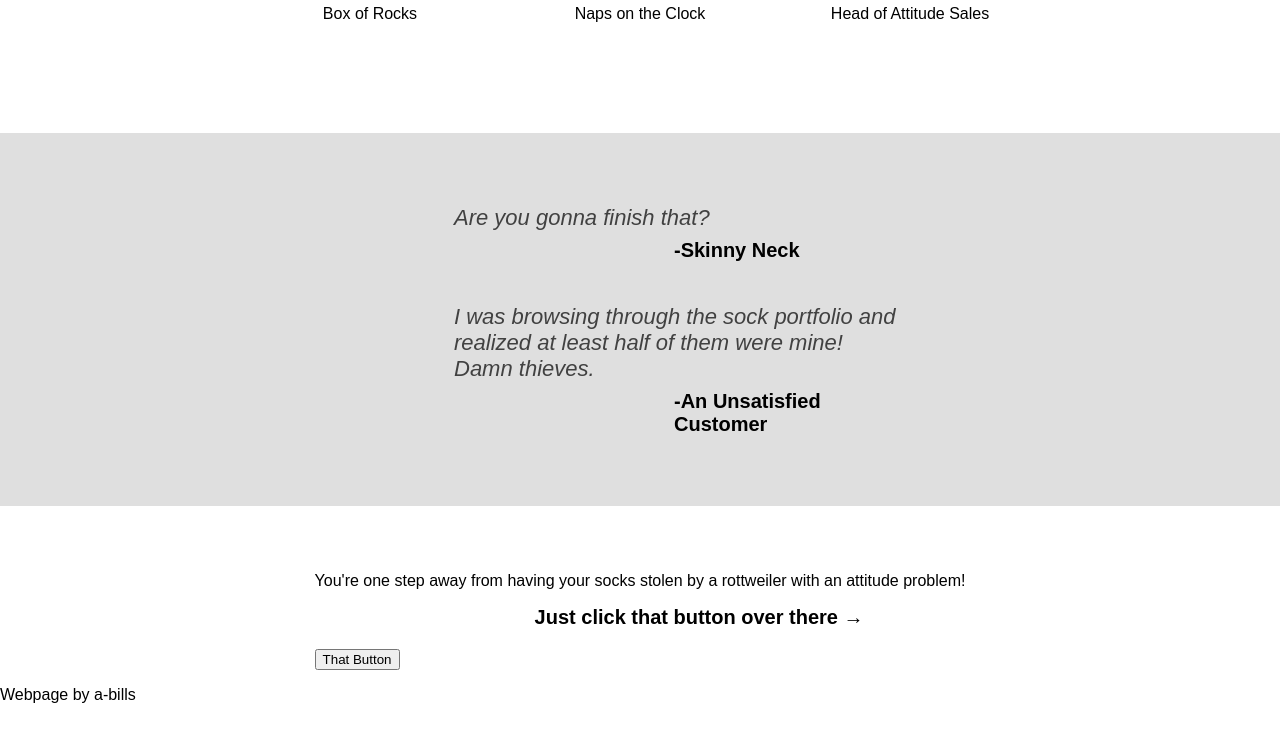
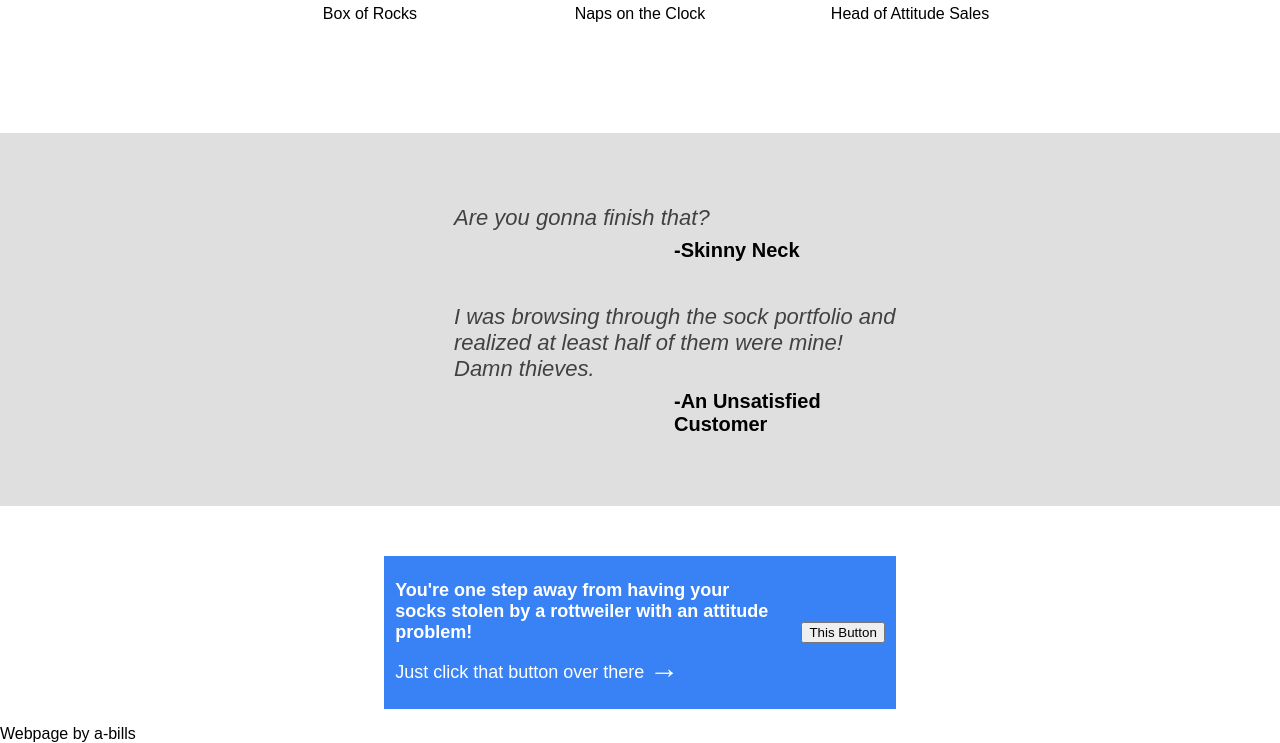
Before and after one commit to a-bills/landing-page, a plain HTML site: page index.html in a window 1280 px wide. Shown: the part 946-1689 px from the top of the page. Before the commit the page ends 1650 px from the top, so only its background shows below. Drawn offline with Linux system fonts and the light colour scheme.

Commit message:
Add style to final content section

```diff
--- a/index.html
+++ b/index.html
@@ -31,7 +31,7 @@
                 <h1 class="welcome">Welcome to Snotty Rotty, Inc!</h1>
                 <p class="welcome-text">A One-Stop-Shop for your daily fix of Rottweiler Attitude and Rottweiler Accessories. Use the navigation menu to explore our offerings or keep scrolling to meet the team!</p>
                 <p class="welcome-text">Click the button below to sign up for our newsletter: The Rotty Reader!</p>
-                <button class="button-1">Sign Up!</button>
+                <button style="align-self: flex-start;"class="button">Sign Up!</button>
             </div>
             <img src="./images/main-img.jpg" alt="Rottweiler">
         </div>
@@ -77,9 +77,11 @@
         </div>
 
         <div class="content-4">
-            <p class="conclusion">You're one step away from having your socks stolen by a rottweiler with an attitude problem!</p>
-            <p class="quote-author">Just click that button over there &#8594;</p>
-            <button class="button-2">That Button</button>
+            <div class="container-4">
+                <p class="conclusion">You're one step away from having your socks stolen by a rottweiler with an attitude problem!</p>
+                <p class="click-the-button">Just click that button over there <span>&#8594;</span></p>
+            </div>
+            <button class="button">This Button</button>
         </div>
     </div>
 
--- a/style.css
+++ b/style.css
@@ -192,3 +192,40 @@ The purpose of this snippet is to create a dropdown menu for .navigation in the
     color: black;
     font-size: 20px;
 }
+
+.content-4 {
+    display: flex;
+    background-color: #3882F6;
+    padding: 24px 0;
+    color: white;
+    justify-content: space-around;
+    width: 40vw;
+}
+
+.container-4 {
+    display: flex;
+    flex-direction: column;
+    flex-wrap: wrap;
+    width: 75%;
+    font-size: 18px;
+}
+
+.conclusion {
+    font-weight: 900;
+    margin: 0;
+}
+
+.click-the-button {
+    margin: 8px 0 0 0;
+}
+
+.click-the-button span {
+    font-weight: 900;
+    font-size: 30px;
+}
+
+.button {
+    width: fit-content;
+    height: fit-content;
+    align-self: center;
+}
```
